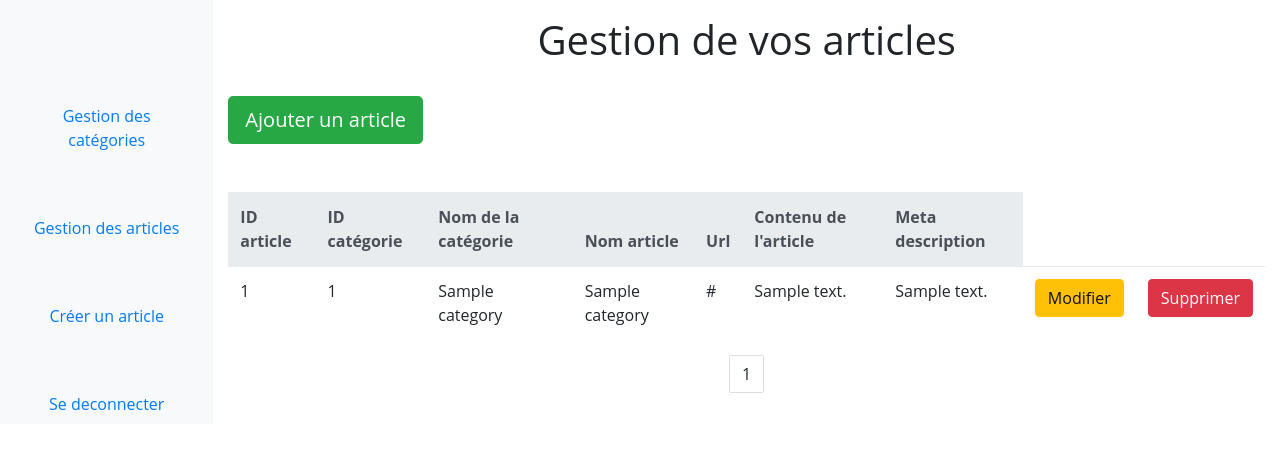
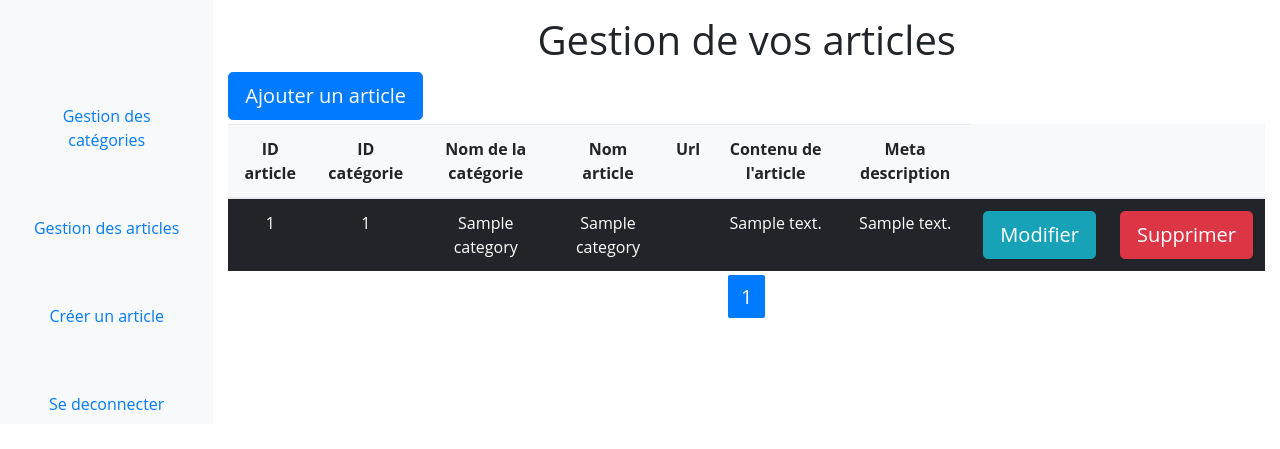
Before and after one commit to genibus/krav-web, a PHP site: page /admin/index.php in a window 1280 px wide. Shown: the top 449 px of the page. Run offline with PHP 8.4, Linux system fonts and the light colour scheme; the visitor is signed in with stand-in values (Sample User, id 1); tables that the repository leaves empty or names only in its code hold one stand-in row (values such as "Sample post"); some libraries are stand-ins or nearby versions.

Commit message:
admin table
- edit table index.php
- edit table categories.php

```diff
--- a/admin/article_create.php
+++ b/admin/article_create.php
@@ -18,8 +18,8 @@ if($_POST) // Si le formulaire est valide
 	if(empty($nom) || empty($url) || empty($contenu)) // on affiche un message d'erreur
 	{
 		// ajouter récupération données déjà entrées
+		header('Location:article_create.php');
 		setFlash('Erreur de saisie, tous les champs doivent être remplis pour ajouter un article', 'danger');
-		header('Location:article_create.php');
 		die();
 	}
 			// TRAITEMENT POUR AJOUTER UN ARTICLE
@@ -41,7 +41,7 @@ if($_POST) // Si le formulaire est valide
 		include_once 'asset/lib/upload_file.php';
 		$db->commit();
 		header('Location:index.php');
-		setFlash('L\'article <b>' . $nom . '</b> a été ajoutée', 'success');
+		setFlash('L\'article <b>' . $nom . '</b> a été ajoutée', 'info');
 		die();
 	}
 	else
--- a/admin/article_edit.php
+++ b/admin/article_edit.php
@@ -32,7 +32,7 @@ if($_POST) // Si le formulaire est validé
 	include_once 'asset/lib/upload_file.php';
 	$db->commit();
 	header('Location:index.php');
-	setFlash('L\'article a été modifiée', 'primary');
+	setFlash('L\'article a été modifiée', 'info');
 	die();
 }
 
@@ -60,7 +60,7 @@ $title = "titre";
 $description = "description";
 
 // On inclut le fichier header.php
-include_once 'asset/part/header.php'; ?>
+	include_once 'asset/part/header.php'; ?>
 			<h1 class="text-center">Gestion de vos articles</h1>
 				<form action="" method="post" enctype="multipart/form-data">
 					<div class="form-group">
--- a/admin/index.php
+++ b/admin/index.php
@@ -49,7 +49,7 @@ if(isset($_GET['supprimer']))
 	$requete_suppression = $db->prepare("DELETE FROM works WHERE id_work = :id_work");
 	$requete_suppression->bindParam(':id_work', $id_work);
 	$requete_suppression->execute() or die(print_r($db->errorInfo()));
-	setFlash("L'article <strong>$work_name_delete</strong> numéro <strong>$id_work_delete</strong> a bien été supprimé", "primary");
+	setFlash("L'article <strong>$work_name_delete</strong> numéro <strong>$id_work_delete</strong> a bien été supprimé", "info");
 	header('Location:index.php');
 	die();
 }
@@ -66,34 +66,34 @@ if(isset($msg_suppr)){
 }
  ?>
 		<h1 class="text-center">Gestion de vos articles</h1>
-		<a href="article_create.php" class="btn btn-success btn-lg mt-4">Ajouter un article</a>
-			<table class="table mt-5 table-hover">
+		<a href="article_create.php" class="btn btn-primary btn-lg">Ajouter un article</a>
+			<table class="table mt-1 mb-1 bg-light">
 				<!-- début tableau affichage des articles -->
-				<thead class="thead-light">
 					<tr>
-						<th>ID article</th>
-						<th>ID catégorie</th>
-						<th>Nom de la catégorie</th>
-						<th>Nom article</th>
-						<th>Url</th>
-						<th>Contenu de l'article</th>
-						<th>Meta description</th>
+						<th class="text-center">ID article</th>
+						<th class="text-center">ID catégorie</th>
+						<th class="text-center">Nom de la catégorie</th>
+						<th class="text-center">Nom article</th>
+						<th class="text-center">Url</th>
+						<th class="text-center">Contenu de l'article</th>
+						<th class="text-center">Meta description</th>
 					</tr>
-				</thead>
-				<?php foreach($affiche_categorie as $ligne_articles):?><!-- on affiche toutes les données de la table articles -->
-					<tr>
-						<td><?= $ligne_articles['id_work']; ?></td>
-						<td><?= $ligne_articles['id_category']; ?></td>
-						<td><?= $ligne_articles['category_name']; ?></td>
-						<td><?= $ligne_articles['work_name']; ?></td>
-						<td><?= $ligne_articles['work_url']; ?></td>
-						<td><?= htmlspecialchars(substr($ligne_articles['content'], 0, 50)); ?></td>
-						<td><?= htmlspecialchars(substr($ligne_articles['meta_description'], 0, 50)); ?></td>
-						<!-- Le "?" dans le href ci-dessous permet de récupérer 'supprimer' avec la méthode GET-->
-						<td><a href="article_edit.php?modifier=<?= $ligne_articles['id_work']; ?>" class="btn btn-warning">Modifier</a></td>
-						<td><a href="?supprimer=<?= $ligne_articles['id_work'];?>" class="btn btn-danger" onclick="return confirm('Êtes vous sur de bien vouloir supprimer cet article?')">Supprimer</a></td>
-					</tr>
-				<?php endforeach ;?>
+				<tbody class="table-dark">
+					<?php foreach($affiche_categorie as $ligne_articles):?><!-- on affiche toutes les données de la table articles -->
+						<tr>
+							<td class="text-center"><?= $ligne_articles['id_work']; ?></td>
+							<td class="text-center"><?= $ligne_articles['id_category']; ?></td>
+							<td class="text-center"><?= $ligne_articles['category_name']; ?></td>
+							<td class="text-center"><?= $ligne_articles['work_name']; ?></td>
+							<td class="text-center"<?= $ligne_articles['work_url']; ?></td>
+							<td class="text-center"><?= htmlspecialchars(substr($ligne_articles['content'], 0, 50)); ?></td>
+							<td class="text-center"><?= htmlspecialchars(substr($ligne_articles['meta_description'], 0, 50)); ?></td>
+							<!-- Le "?" dans le href ci-dessous permet de récupérer 'supprimer' avec la méthode GET-->
+							<td><a href="article_edit.php?modifier=<?= $ligne_articles['id_work']; ?>" class="btn btn-info btn-lg btn-block">Modifier</a></td>
+							<td><a href="?supprimer=<?= $ligne_articles['id_work'];?>" class="btn btn-danger btn-lg btn-block" onclick="return confirm('Êtes vous sur de bien vouloir supprimer cet article?')">Supprimer</a></td>
+						</tr>
+					<?php endforeach ;?>
+				</tbody>
 				<!-- fin tableau affichage articles -->
 			</table>
   			<ul class="pagination justify-content-center">
@@ -102,11 +102,11 @@ if(isset($msg_suppr)){
 		{
 			if($i == $startPage)
 			{
-				echo " <li class='page-item'><a class='page-link'>$i</a></li>";
+				echo " <li class='page-item active'><a class='page-link btn-lg'>$i</a></li>";
 			}
 			else
 			{
-				echo "<li class='page-item'><a href='index.php?p=$i' class='page-link'>$i</a>";
+				echo "<li class='page-item'><a href='index.php?p=$i' class='page-link btn-lg'>$i</a>";
 			}
 		}
 
```
Also changed, not shown: admin/categories.php (+16 -29 lines).
